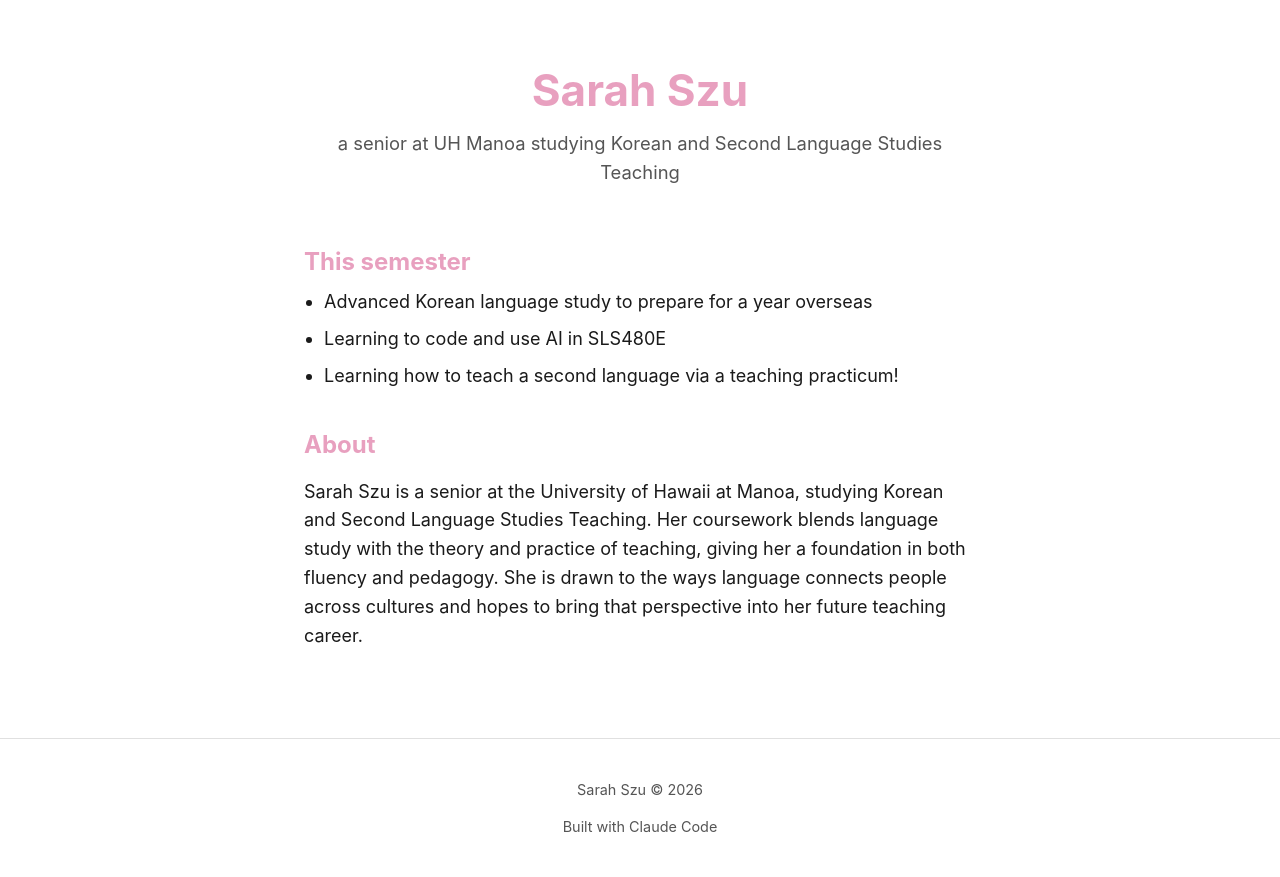
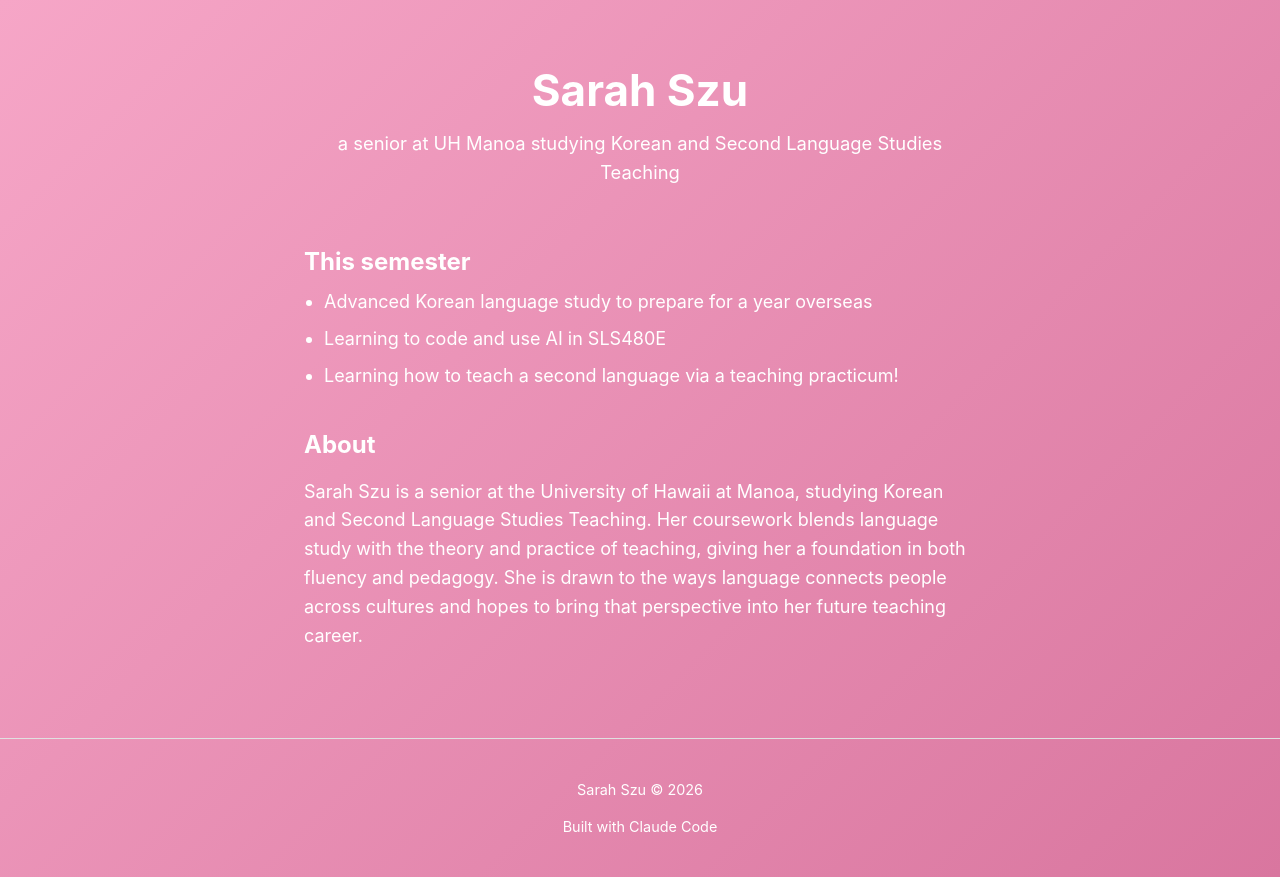
Before and after one commit to sarahszu/AI-Workshop, a Next.js app: page / in a window 1280 px wide. Built offline with nearby package versions, Linux system fonts and the light colour scheme.

Commit message:
Switch homepage background to pastel pink gradient with white text
Co-Authored-By: Claude Sonnet 5 <noreply@anthropic.com>
Claude-Session: https://claude.ai/code/session_01B1mtGPQ5zx8rfJTKy84FSZ

```diff
--- a/app/globals.css
+++ b/app/globals.css
@@ -1,8 +1,9 @@
 :root {
   --accent: #e8a0bf;
-  --text: #1a1a1a;
-  --muted: #555;
-  --background: #ffffff;
+  --text: #ffffff;
+  --muted: #ffffff;
+  --background-start: #f6a6c7;
+  --background-end: #d9769f;
   --max-width: 720px;
 }
 
@@ -18,7 +19,12 @@ body {
   margin: 0;
   padding: 0;
   color: var(--text);
-  background: var(--background);
+  background: linear-gradient(
+    135deg,
+    var(--background-start),
+    var(--background-end)
+  );
+  min-height: 100vh;
   font-family: -apple-system, BlinkMacSystemFont, "Segoe UI", Roboto, Helvetica,
     Arial, sans-serif;
   line-height: 1.6;
@@ -28,12 +34,12 @@ body {
 h1,
 h2,
 h3 {
-  color: var(--accent);
+  color: var(--text);
   line-height: 1.2;
 }
 
 a {
-  color: var(--accent);
+  color: var(--text);
   text-decoration: underline;
 }
 
```
